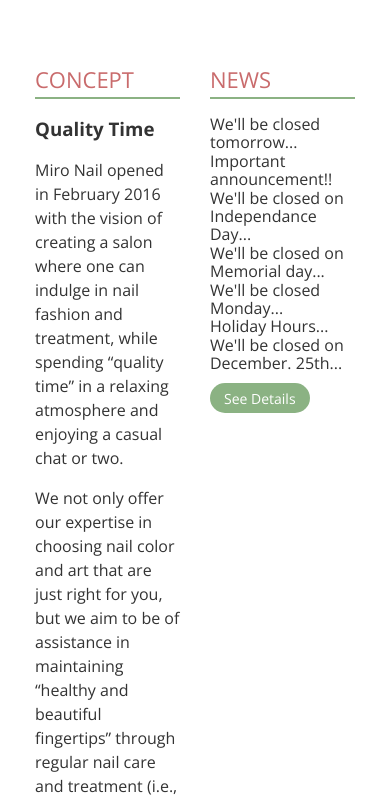
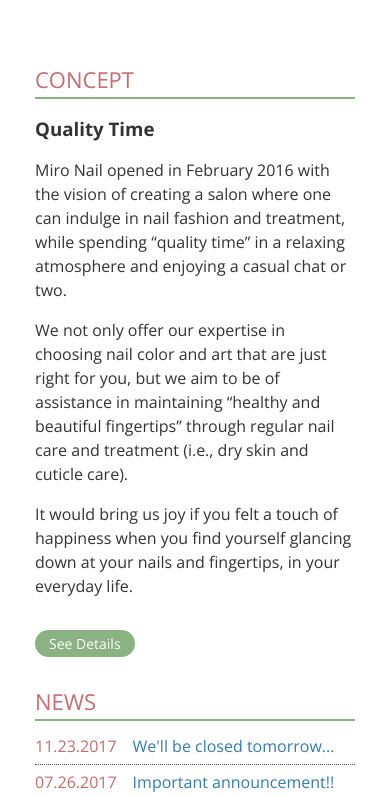
Before and after one commit to tamn1988/Nails, a website: page app/index.html in a window 390 px wide. Shown: the part 678-1475 px from the top of the page. Drawn offline with nearby package versions, Linux system fonts and the light colour scheme.

Commit message:
Added media queries for section content

```diff
--- a/app/assets/styles/modules/_btn.css
+++ b/app/assets/styles/modules/_btn.css
@@ -4,4 +4,9 @@
 	color: #fff;
 	border-radius: 22px;
 	font-size: .875rem;
+	display: inline-block;
+
+	&--margin-t{
+		margin-top: 1rem;
+	}
 }
--- a/app/assets/styles/modules/_flex.css
+++ b/app/assets/styles/modules/_flex.css
@@ -1,8 +1,19 @@
 .flex{
 	display: flex;
+	flex-direction: column;
 
-	&__medium-6{
-		flex-basis: 50%;
+	&__b-margin-until-medium{
+		margin-bottom: 2rem;
+	}
+
+	@mixin atMedium{
+		& {
+			flex-direction: row;
+		}
+
+		&__medium-6{
+			flex-basis: 50%;
+		}
 	}
 
 	&--gutters{
--- a/app/assets/styles/modules/_global.css
+++ b/app/assets/styles/modules/_global.css
@@ -22,4 +22,5 @@
 
 a{
 	text-decoration: none;
+	color: #337ab7;
 }
--- /dev/null
+++ b/app/assets/styles/modules/_news.css
@@ -0,0 +1,12 @@
+.news{
+	&__item{
+		margin-bottom: .5rem;
+		padding-bottom: .5rem;
+		border-bottom: 1px dotted #444;
+	}
+
+	&__item--date{
+		color: $mainRed;
+		margin-right: 1rem;
+	}
+}
--- a/app/assets/styles/styles.css
+++ b/app/assets/styles/styles.css
@@ -1,9 +1,11 @@
 @import 'normalize.css';
 @import 'modules/_variables';
 @import 'modules/_global';
+@import 'modules/_mixins';
 @import 'modules/_page-section';
 @import 'modules/_section-title';
 @import 'modules/_wrapper';
 @import 'modules/_flex';
 @import 'modules/_generic-content';
 @import 'modules/_btn';
+@import 'modules/_news';
--- a/app/index.html
+++ b/app/index.html
@@ -39,7 +39,7 @@
 			<div class="page-section">
 				<div class="wrapper">
 					<div class="flex flex--gutters">
-						<div id="concept" class="flex__medium-6">
+						<div id="concept" class="flex__medium-6 flex__b-margin-until-medium">
 							<h2 class="section-title">Concept</h2>
 							<h3>Quality Time</h3>
 							<div class="generic-content-container">
@@ -47,20 +47,20 @@
 								<p>We not only offer our expertise in choosing nail color and art that are just right for you, but we aim to be of assistance in maintaining “healthy and beautiful fingertips” through regular nail care and treatment (i.e., dry skin and cuticle care).</p>
 								<p>It would bring us joy if you felt a touch of happiness when you find yourself glancing down at your nails and fingertips, in your everyday life.</p>
 							</div>
-							<a class="btn" href="#">See Details</a>
+							<a class="btn btn--margin-t" href="#">See Details</a>
 						</div>
 						<div id="news" class="flex__medium-6">
 							<h2 class="section-title">News</h2>
-							<ul>
-								<li>We'll be closed tomorrow...</li>
-								<li>Important announcement!!</li>
-								<li>We'll be closed on Independance Day...</li>
-								<li>We'll be closed on Memorial day...</li>
-								<li>We'll be closed Monday...</li>
-								<li>Holiday Hours...</li>
-								<li>We'll be closed on December. 25th...</li>
+							<ul class="news">
+								<li class="news__item"><span class="news__item--date">11.23.2017</span><a href="#">We'll be closed tomorrow...</a></li>
+								<li class = "news__item"><span class="news__item--date">07.26.2017</span><a href="#">Important announcement!!</a></li>
+								<li class = "news__item"><span class="news__item--date">07.01.2017</span><a href="#">We'll be closed on Independance Day...</a></li>
+								<li class = "news__item"> <span class="news__item--date">05.28.2017</span><a href="#">We'll be closed on Memorial day...</a></li>
+								<li class = "news__item"><span class="news__item--date">05.26.2017</span><a href="#">We'll be closed Monday...</a></li>
+								<li class = "news__item"><span class="news__item--date">12.28.2016</span><a href="#">Holiday Hours...</a></li>
+								<li class = "news__item"><span class="news__item--date">12.07.2016</span><a href="#">We'll be closed on December. 25th...</a></li>
 							</ul>
-							<a class="btn" href="#">See Details</a>
+							<a class="btn btn--margin-t" href="#">See Details</a>
 						</div>
 					</div>
 				</div>
--- a/app/temp/styles/styles.css
+++ b/app/temp/styles/styles.css
@@ -475,6 +475,7 @@
 
 a{
 	text-decoration: none;
+	color: #337ab7;
 }
 
 .page-section{
@@ -504,11 +505,28 @@
 	display: -webkit-box;
 	display: -ms-flexbox;
 	display: flex;
+	-webkit-box-orient: vertical;
+	-webkit-box-direction: normal;
+	    -ms-flex-direction: column;
+	        flex-direction: column;
 }
 
-.flex__medium-6{
-		-ms-flex-preferred-size: 50%;
-		    flex-basis: 50%;
+.flex__b-margin-until-medium{
+		margin-bottom: 2rem;
+	}
+
+@media (min-width: 800px){
+		.flex {
+			-webkit-box-orient: horizontal;
+			-webkit-box-direction: normal;
+			    -ms-flex-direction: row;
+			        flex-direction: row;
+		}
+
+		.flex__medium-6{
+			-ms-flex-preferred-size: 50%;
+			    flex-basis: 50%;
+		}
 	}
 
 .flex--gutters{
@@ -529,4 +547,20 @@
 	color: #fff;
 	border-radius: 22px;
 	font-size: .875rem;
+	display: inline-block;
 }
+
+.btn--margin-t{
+		margin-top: 1rem;
+	}
+
+.news__item{
+		margin-bottom: .5rem;
+		padding-bottom: .5rem;
+		border-bottom: 1px dotted #444;
+	}
+
+.news__item--date{
+		color: #c96b6c;
+		margin-right: 1rem;
+	}
```
Also changed, not shown: app/assets/styles/modules/_mixins.css (added, +17 -0 lines).
